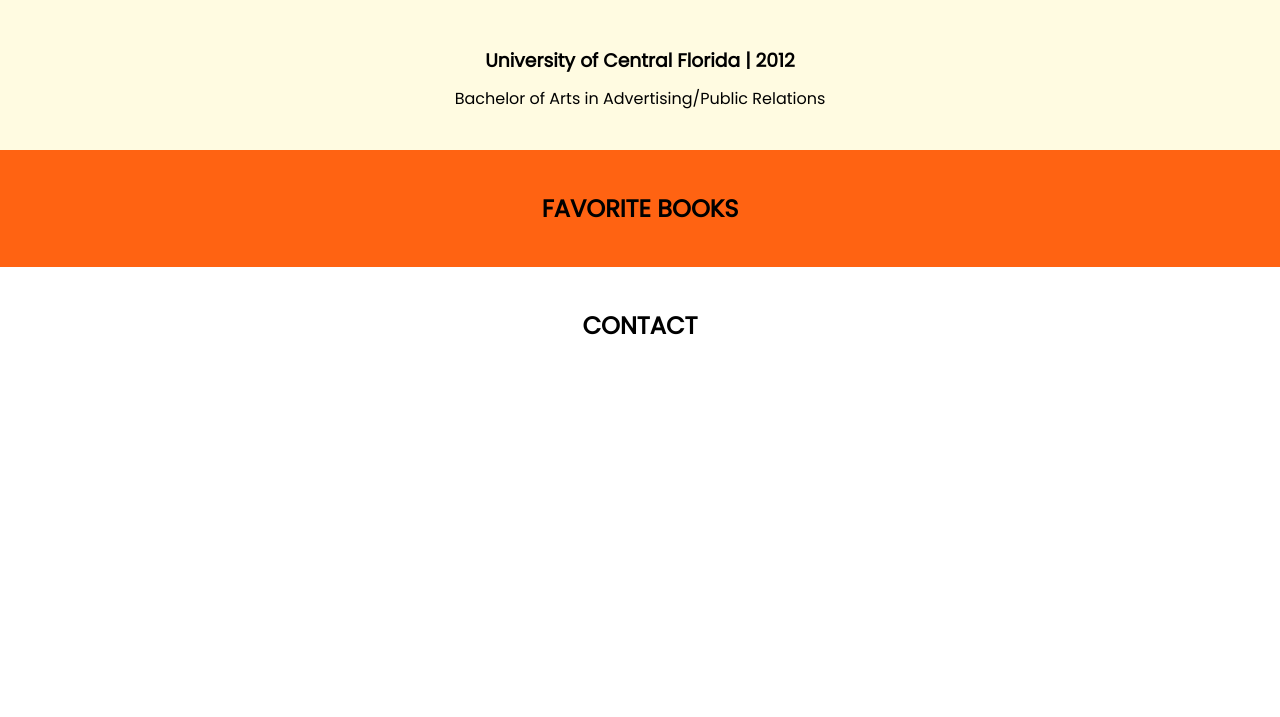
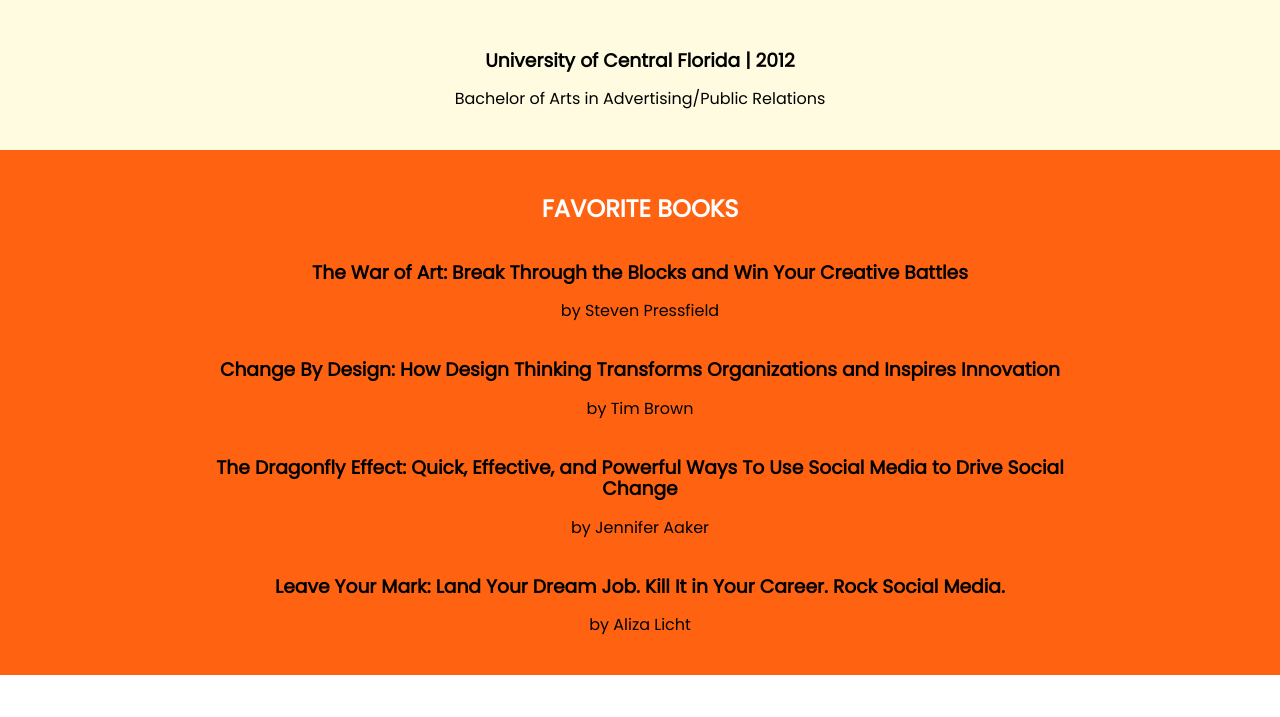
Before and after one commit to bbarta/project_resume_barta_brianne, a plain HTML site: page index.html in a window 1280 px wide. Shown: the part 2054-2771 px from the top of the page. Before the commit the page ends 2439 px from the top, so only its background shows below. Drawn offline with Linux system fonts and the light colour scheme.

Commit message:
add book titles

```diff
--- a/css/main.css
+++ b/css/main.css
@@ -50,7 +50,7 @@
 
 }
 
-#about, #jobs {
+#about, #jobs, #read {
   width: 70%;
   margin: auto;
 }
@@ -71,6 +71,10 @@
 #education h2 {
   color: #FF6312;
 
+}
+
+.white {
+  color: white;
 }
 
 #education {
--- a/index.html
+++ b/index.html
@@ -20,7 +20,7 @@
       <h2>ABOUT ME</h2>
       <article id="about">
         <p>Growing up in the digital age, I've spent most of my life glued to a computer screen. On days when I convince myself to get up, sign off Facebook and read a real book instead, I turn to my bookshelf which is cluttered with the latest titles on social media, digital communications, and graphic design. As a marketer in today's world, I'm always looking for interesting ways to deliver a message that will fascinate my audience.</p>
-        <p>I'm driven by the challenge to create branded content that is irresistbly compelling. Through the power of creative storytelling, my ultimate goal is to engage others and inspire action.</p>
+        <p>I'm driven by the challenge to create branded content that is irresistibly compelling. Through the power of creative storytelling, my ultimate goal is to engage others and inspire action.</p>
       </article>
     </main>
 
@@ -55,7 +55,23 @@
     </section>
 
     <section id="books">
-      <h2>FAVORITE BOOKS</h2>
+      <h2 class="white">FAVORITE BOOKS</h2>
+      <aside id="read">
+        <h3 class="p20">The War of Art: Break Through the Blocks and Win Your Creative Battles</h3>
+          <p>by Steven Pressfield</p>
+
+        <h3 class="p20">Change By Design: How Design Thinking Transforms Organizations and Inspires Innovation</h3>
+            <p>by Tim Brown</p>
+
+        <h3 class="p20">The Dragonfly Effect: Quick, Effective, and Powerful Ways To Use Social Media to Drive Social Change</h3>
+          <p>by Jennifer Aaker</p>
+
+        <h3 class="p20">Leave Your Mark: Land Your Dream Job. Kill It in Your Career. Rock Social Media.</h3>
+            <p>by Aliza Licht</p>
+      </aside>
+
+
+
 
     </section>
 
```
